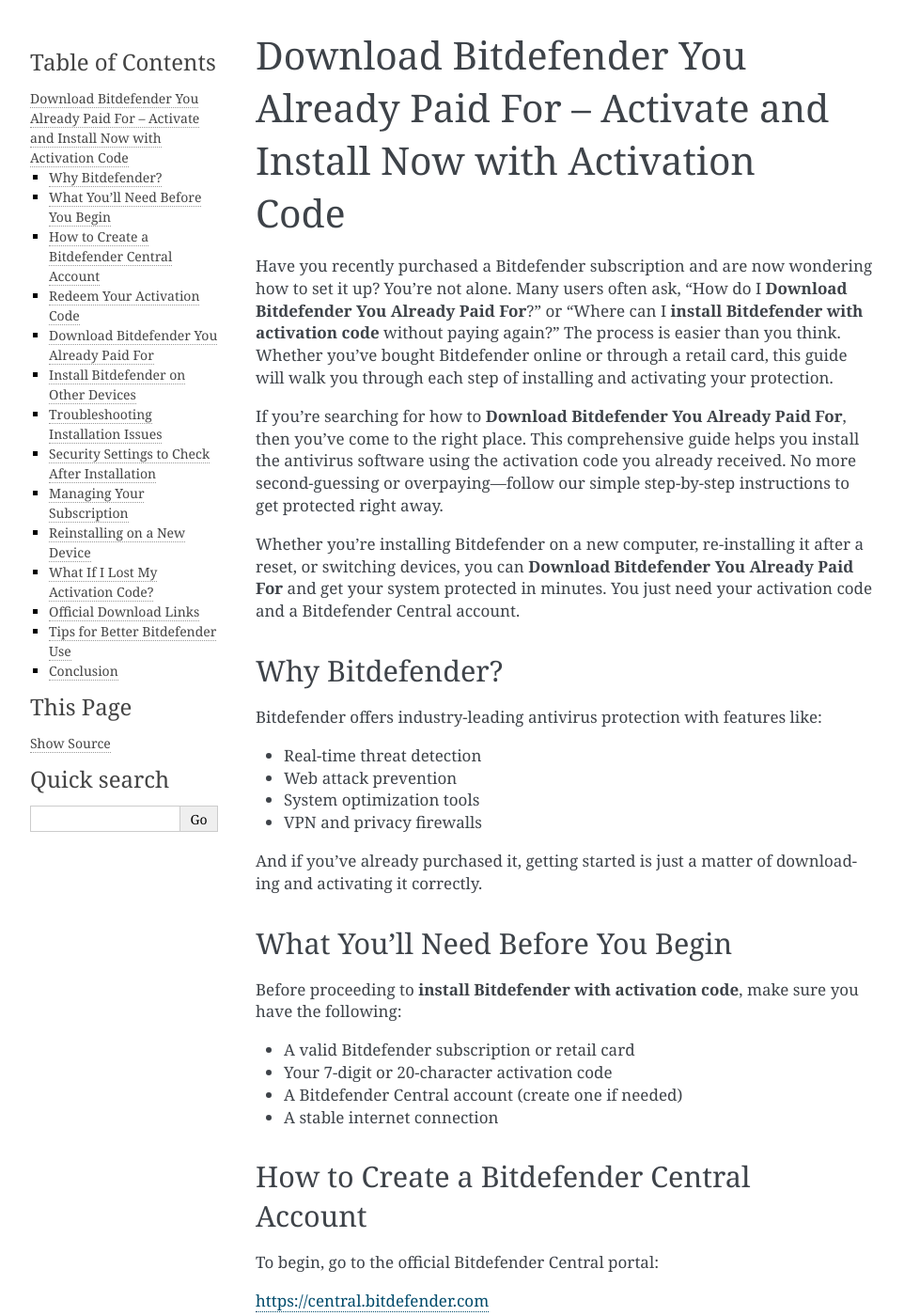
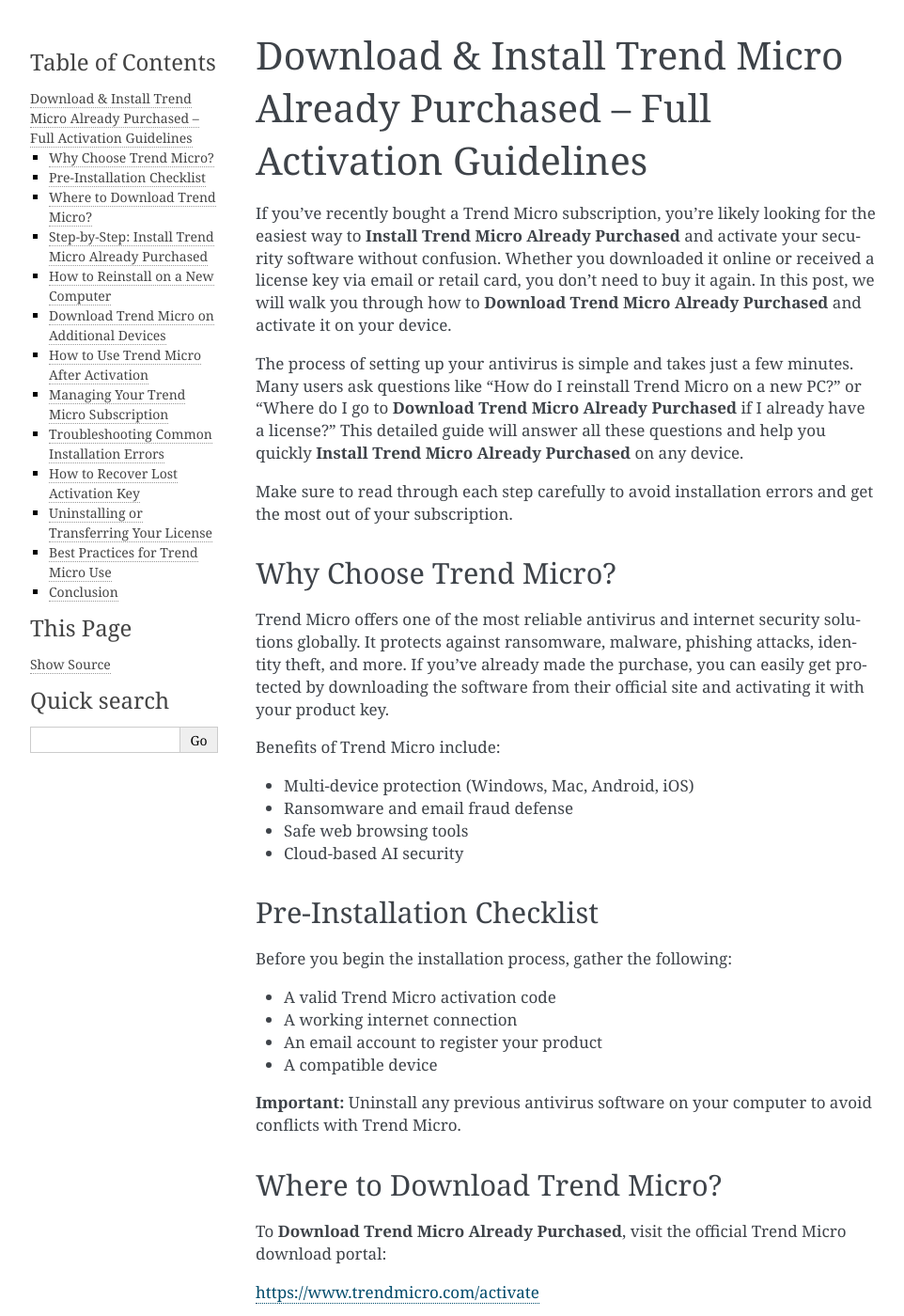
Before and after one commit to geraldwarnering/UpdateUnity, a Sphinx documentation site: the page built from docs/index.rst, in a window 1280 px wide and 1400 px high. Shown: the whole window at 94% size, without its empty margins (148-1110 px from the left). Built offline with Sphinx 7.4.7, drawn with Linux system fonts in a browser that asks for light colours; some of the changed text lies outside the part shown.

Commit message:
Update index.rst

```diff
--- a/docs/index.rst
+++ b/docs/index.rst
@@ -1,175 +1,172 @@
-Download Bitdefender You Already Paid For – Activate and Install Now with Activation Code
-==========================================================================================
+Download & Install Trend Micro Already Purchased – Full Activation Guidelines
+=============================================================================
 
-Have you recently purchased a Bitdefender subscription and are now wondering how to set it up? You’re not alone. Many users often ask, “How do I **Download Bitdefender You Already Paid For**?” or “Where can I **install Bitdefender with activation code** without paying again?” The process is easier than you think. Whether you've bought Bitdefender online or through a retail card, this guide will walk you through each step of installing and activating your protection.
+If you've recently bought a Trend Micro subscription, you're likely looking for the easiest way to **Install Trend Micro Already Purchased** and activate your security software without confusion. Whether you downloaded it online or received a license key via email or retail card, you don’t need to buy it again. In this post, we will walk you through how to **Download Trend Micro Already Purchased** and activate it on your device.
 
-If you're searching for how to **Download Bitdefender You Already Paid For**, then you’ve come to the right place. This comprehensive guide helps you install the antivirus software using the activation code you already received. No more second-guessing or overpaying—follow our simple step-by-step instructions to get protected right away.
+The process of setting up your antivirus is simple and takes just a few minutes. Many users ask questions like “How do I reinstall Trend Micro on a new PC?” or “Where do I go to **Download Trend Micro Already Purchased** if I already have a license?” This detailed guide will answer all these questions and help you quickly **Install Trend Micro Already Purchased** on any device.
 
-Whether you're installing Bitdefender on a new computer, re-installing it after a reset, or switching devices, you can **Download Bitdefender You Already Paid For** and get your system protected in minutes. You just need your activation code and a Bitdefender Central account.
+Make sure to read through each step carefully to avoid installation errors and get the most out of your subscription.
 
-Why Bitdefender?
-----------------
-Bitdefender offers industry-leading antivirus protection with features like:
+Why Choose Trend Micro?
+-----------------------
 
-- Real-time threat detection
-- Web attack prevention
-- System optimization tools
-- VPN and privacy firewalls
+Trend Micro offers one of the most reliable antivirus and internet security solutions globally. It protects against ransomware, malware, phishing attacks, identity theft, and more. If you've already made the purchase, you can easily get protected by downloading the software from their official site and activating it with your product key.
 
-And if you’ve already purchased it, getting started is just a matter of downloading and activating it correctly.
+Benefits of Trend Micro include:
 
-What You’ll Need Before You Begin
+- Multi-device protection (Windows, Mac, Android, iOS)
+- Ransomware and email fraud defense
+- Safe web browsing tools
+- Cloud-based AI security
+
+Pre-Installation Checklist
+--------------------------
+
+Before you begin the installation process, gather the following:
+
+- A valid Trend Micro activation code
+- A working internet connection
+- An email account to register your product
+- A compatible device
+
+**Important:** Uninstall any previous antivirus software on your computer to avoid conflicts with Trend Micro.
+
+Where to Download Trend Micro?
+------------------------------
+
+To **Download Trend Micro Already Purchased**, visit the official Trend Micro download portal:
+
+`https://www.trendmicro.com/activate <https://www.trendmicro.com/activate>`_
+
+Alternatively, you can also access:
+
+`https://www.trendmicro.com/en_us/forHome/products/downloads.html <https://www.trendmicro.com/en_us/forHome/products/downloads.html>`_
+
+From here, select the appropriate product version (e.g., Maximum Security, Internet Security) and download the installer.
+
+Step-by-Step: Install Trend Micro Already Purchased
+---------------------------------------------------
+
+Follow these 10 steps to **Install Trend Micro Already Purchased**:
+
+1. Go to
+   `https://www.trendmicro.com/activate <https://www.trendmicro.com/activate>`_
+2. Enter your valid 20-digit activation code.
+3. Sign in or create a Trend Micro account.
+4. Select the appropriate product version linked to your license.
+5. Click **Download Installer** for your operating system.
+6. Open the installer and run the setup file.
+7. Accept the license agreement and terms.
+8. Allow the program to check system compatibility.
+9. Once installed, the program will prompt you to activate again.
+10. Enter your activation key to finalize installation and start your protection.
+
+How to Reinstall on a New Computer
 ----------------------------------
 
-Before proceeding to **install Bitdefender with activation code**, make sure you have the following:
+If you're switching to a new PC or have reset your device, you don’t need to buy a new subscription. Just follow these steps:
 
-- A valid Bitdefender subscription or retail card
-- Your 7-digit or 20-character activation code
-- A Bitdefender Central account (create one if needed)
-- A stable internet connection
+1. Remove Trend Micro from your old device.
+2. Go to
+   `https://www.trendmicro.com/activate <https://www.trendmicro.com/activate>`_
+3. Enter your activation code.
+4. Log in with the same account used previously.
+5. Download and install Trend Micro.
+6. During setup, choose to transfer the license to your current device.
 
-How to Create a Bitdefender Central Account
--------------------------------------------
+This way, you can **Install Trend Micro Already Purchased** without buying a new license.
 
-To begin, go to the official Bitdefender Central portal:
-
-`https://central.bitdefender.com <https://central.bitdefender.com>`_
-
-1. Click on **Create Account**.
-2. Enter your email address and set a strong password.
-3. Confirm your email.
-4. Sign in to your Bitdefender Central dashboard.
-
-Once your account is created, you’re ready to **Download Bitdefender You Already Paid For**.
-
-Redeem Your Activation Code
----------------------------
-
-To activate your subscription:
-
-1. Go to your Bitdefender Central dashboard.
-2. Click on **My Subscriptions**.
-3. Select **+ Activate with Code**.
-4. Enter the code exactly as shown (found in your purchase confirmation email or retail card).
-5. Click **Activate**.
-
-Your account will now show an active subscription, allowing you to install it on your devices.
-
-Download Bitdefender You Already Paid For
+Download Trend Micro on Additional Devices
 ------------------------------------------
 
-Now let’s get to the main event—how to **Download Bitdefender You Already Paid For** and install it:
+If your plan supports multiple devices:
 
-1. Login to
-   `https://central.bitdefender.com <https://central.bitdefender.com>`_
-2. Click on **My Devices** in the sidebar.
-3. Choose **Install Protection**.
-4. Select the device you want to install it on (Windows, Mac, Android, iOS).
-5. Click **Download** for your selected platform.
-6. Open the installer once it finishes downloading.
-7. Follow the on-screen instructions.
-8. Sign in with your Bitdefender Central credentials during installation.
-9. Bitdefender will sync your license automatically.
-10. Once installed, perform the first scan.
+1. Log into your Trend Micro account:
+   `https://account.trendmicro.com <https://account.trendmicro.com>`_
+2. Go to the **Devices** tab.
+3. Click **Install on Another Device**.
+4. You can send the installer link to your other device via email.
+5. Open the link on the second device and follow the installation process.
+6. Sign in with your account.
+7. Activate with the same license.
 
-That’s it—you’ve now successfully **installed Bitdefender with activation code**!
+How to Use Trend Micro After Activation
+---------------------------------------
 
-Install Bitdefender on Other Devices
--------------------------------------
+Once you’ve completed installation and activation:
 
-If your license supports multiple devices:
+- Run a full system scan to detect any threats.
+- Set up scheduled scans (daily or weekly).
+- Enable **Pay Guard** for secure online transactions.
+- Turn on **Web Threat Protection** to block phishing sites.
+- Review your protection report regularly.
 
-1. Go to **My Devices** on your Central account.
-2. Click **Install Protection** again.
-3. Select **Other Devices**.
-4. Choose to send the installation link via email or copy the link manually.
-5. Open that link on the other device.
-6. Follow the same steps to complete installation.
+Managing Your Trend Micro Subscription
+--------------------------------------
 
-Bitdefender will activate automatically under the same subscription.
+You can control your licenses, check renewal dates, and upgrade your plan from the Trend Micro account dashboard:
 
-Troubleshooting Installation Issues
-------------------------------------
+1. Sign in to
+   `https://account.trendmicro.com <https://account.trendmicro.com>`_
+2. Go to **My Products**.
+3. Click **Manage Subscription** to renew, cancel auto-renew, or upgrade.
 
-If you face issues while trying to **Download Bitdefender You Already Paid For**, try these fixes:
+Troubleshooting Common Installation Errors
+------------------------------------------
 
-- Ensure no other antivirus is installed (it may conflict).
-- Restart your computer before installation.
-- Disable VPN or firewall temporarily during installation.
-- Use the **Bitdefender Uninstall Tool** if reinstalling.
+If you face issues during installation or activation:
 
-Still having issues? Visit the official support portal:
-`https://www.bitdefender.com/support/ <https://www.bitdefender.com/support/>`_
+- Make sure your system meets minimum requirements.
+- Use the **Trend Micro Remnant File Remover Tool** to clean old files.
+- Restart your device and disable conflicting software.
+- Contact Trend Micro support for license recovery.
 
-Security Settings to Check After Installation
-----------------------------------------------
+How to Recover Lost Activation Key
+----------------------------------
 
-Once you **install Bitdefender with activation code**, take a few moments to customize your settings:
+Lost your activation code? Here's how to retrieve it:
 
-- Enable Real-Time Protection
-- Turn on Web Protection and Anti-Phishing
-- Configure Auto Updates
-- Set Scan Schedule (Daily/Weekly)
-- Enable Bitdefender VPN (optional)
+1. Log in to
+   `https://account.trendmicro.com <https://account.trendmicro.com>`_
+2. Go to **License Information** or **My Products**.
+3. Find your activation key listed next to your current subscription.
 
-Managing Your Subscription
----------------------------
+If you can’t access your account, reach out to Trend Micro customer service with your email and order ID.
 
-You can manage everything via Bitdefender Central:
+Uninstalling or Transferring Your License
+------------------------------------------
 
-1. Go to **My Subscriptions** to see expiration dates.
-2. Click on **Manage** to view or cancel auto-renewal.
-3. Add or remove devices as needed.
-4. View device health reports under **My Devices**.
+If you're uninstalling or moving your protection:
 
-Reinstalling on a New Device
------------------------------
+1. Open Trend Micro on your current device.
+2. Go to **Settings** → **Subscription**.
+3. Select **Deactivate This Device**.
+4. Proceed to install it on another device with your same account and activation code.
 
-Bought a new laptop or reformatted your system? No problem.
-
-1. Log in to your Bitdefender Central account.
-2. Remove the old device from **My Devices**.
-3. Follow the steps above to install Bitdefender on the new device.
-4. It will automatically use your existing license.
-
-What If I Lost My Activation Code?
+Best Practices for Trend Micro Use
 -----------------------------------
 
-If you lost your activation key:
+To get the most out of your antivirus software:
 
-- Log in to
-  `https://central.bitdefender.com <https://central.bitdefender.com>`_
-- Go to **My Subscriptions**.
-- Your code may be displayed there if purchased through Bitdefender.
-- If you bought from a third party, check your confirmation email or receipt.
-
-If all else fails, contact Bitdefender support for recovery options.
-
-Official Download Links
-------------------------
-
-Use the trusted download page here:
-
-- `https://www.bitdefender.com/downloads/ <https://www.bitdefender.com/downloads/>`_
-- `https://central.bitdefender.com <https://central.bitdefender.com>`_
-
-Avoid downloading installers from unofficial websites to prevent malware risks.
-
-Tips for Better Bitdefender Use
--------------------------------
-
-1. Keep the program updated.
-2. Regularly perform full scans.
-3. Check reports for quarantined threats.
-4. Turn on ransomware remediation.
-5. Use Parental Controls if needed.
-6. Combine with Bitdefender VPN for safer browsing.
+- Keep your virus database up to date.
+- Run weekly full scans for complete protection.
+- Use parental controls for safe browsing.
+- Monitor the **Security Report** tab regularly.
+- Enable notifications for real-time threats.
 
 Conclusion
 ----------
 
-Getting your device protected with Bitdefender is simple—especially when you already have a license. This step-by-step guide shows you exactly how to **Download Bitdefender You Already Paid For** and **install Bitdefender with activation code**. Whether it’s your first time or a reinstallation, Bitdefender makes the process seamless.
+With the right guidance, it’s easy to **Download Trend Micro Already Purchased** and activate it using your existing license. Whether you're setting it up on a new computer, adding a device, or reinstalling after formatting, this guide ensures you're covered every step of the way.
 
-All you need is your activation key and a few minutes. The most important step is using your Bitdefender Central account to manage and download the software. If you've already paid, you should never pay again—just download and activate.
+Just remember:
 
-Stay protected and enjoy the confidence of one of the top-rated antivirus solutions in the world.
+- Use only the official Trend Micro portals.
+- Keep your activation key safe.
+- Manage everything via your Trend Micro account.
+
+By following the above steps, you’ll be fully protected without any additional charges. Make the most of your investment and enjoy peace of mind with Trend Micro’s trusted antivirus software.
+
+Need to get started right now? Click the link to download and activate:
+
+`https://www.trendmicro.com/activate <https://www.trendmicro.com/activate>`_
```
